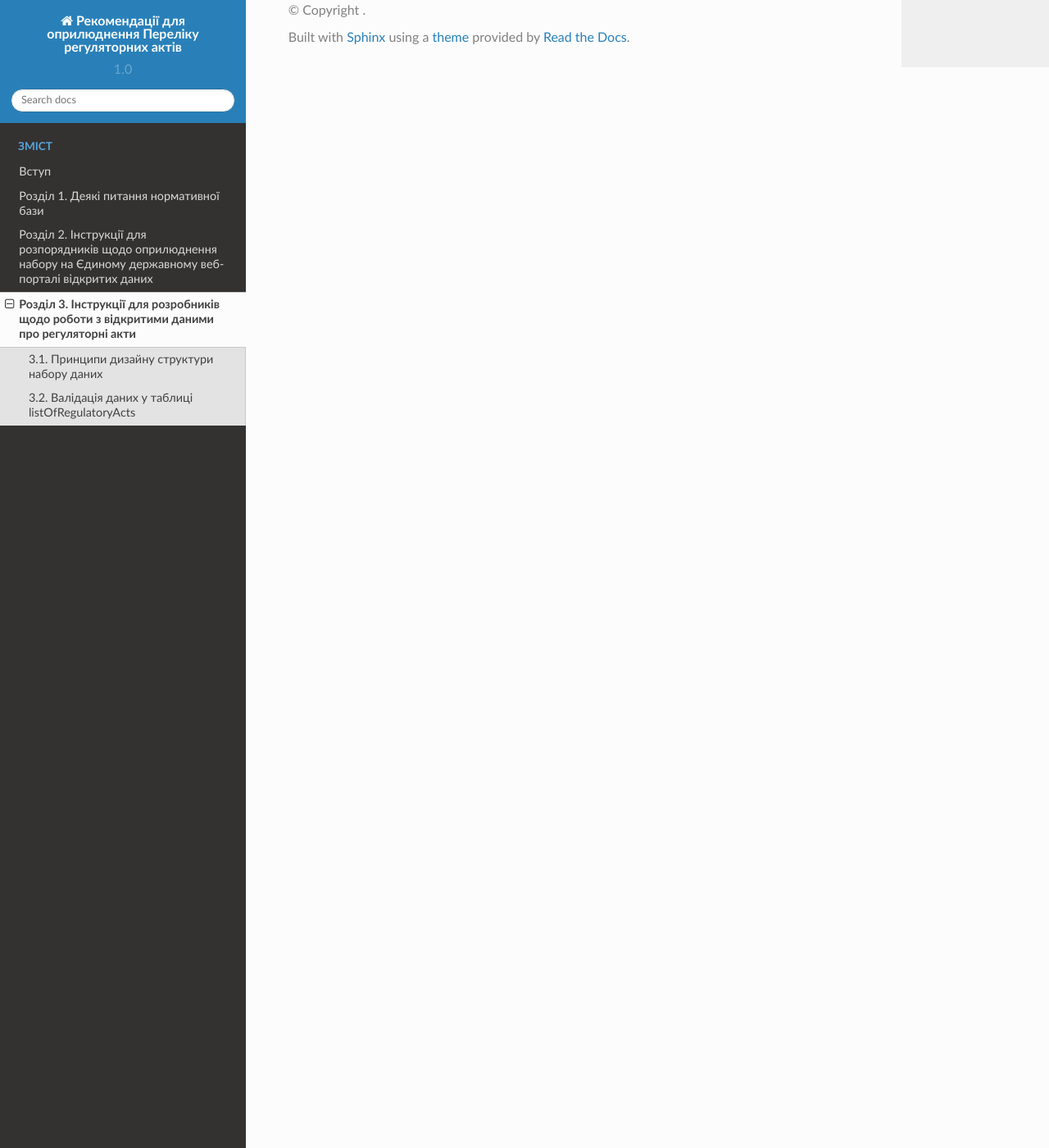
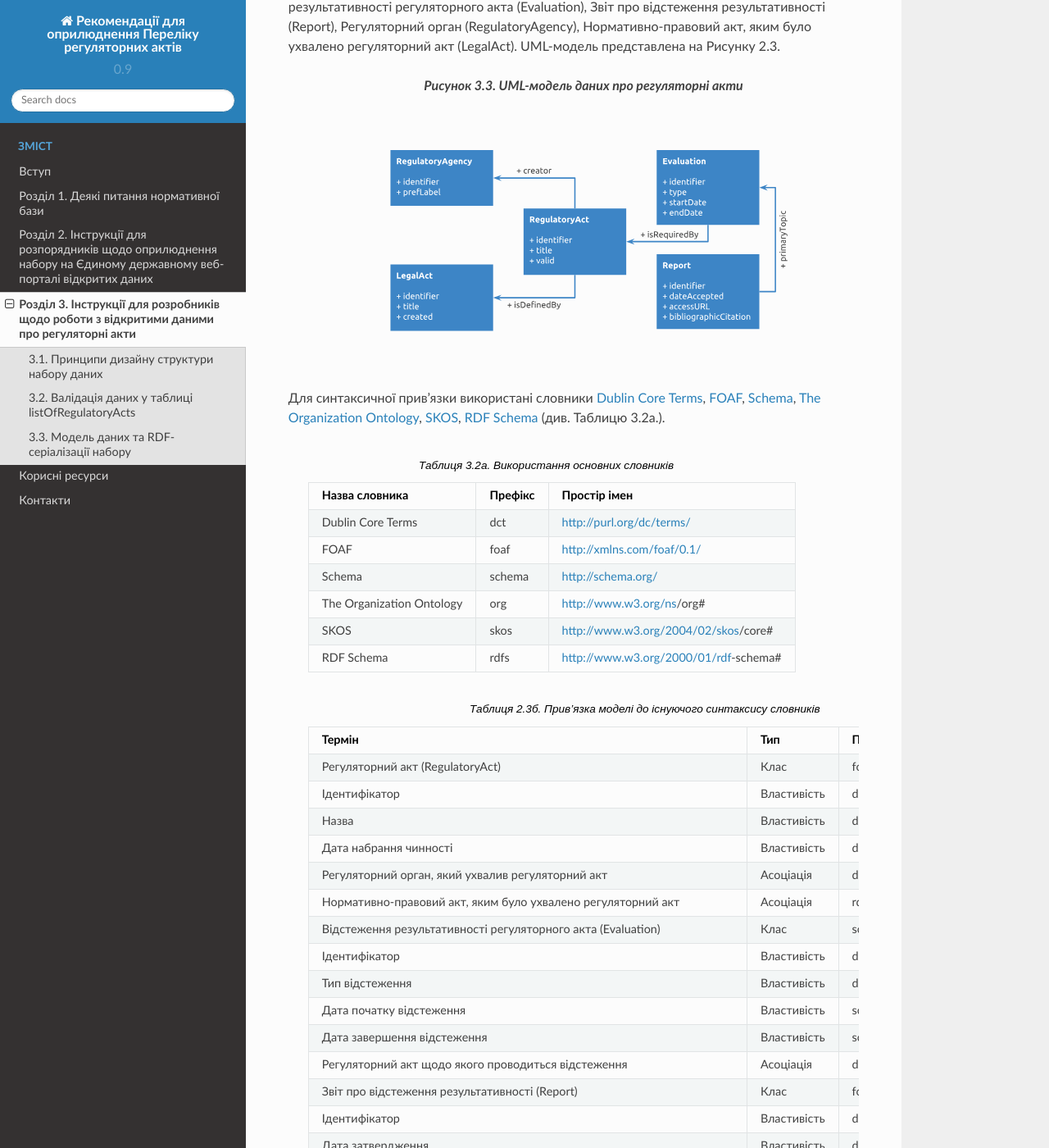
Before and after one commit to tapas-opendata/rods, a Sphinx documentation site: the page built from source/forDewelopers.rst, in a window 1280 px wide and 1400 px high, scrolled down 1825 px. Shown: the whole window at 82% size. Built offline with Sphinx 7.4.7 and the Read the Docs theme 2.0.0, drawn with Linux system fonts in a browser that asks for light colours; some of the changed text lies outside the part shown.

Commit message:
finalized draft

```diff
--- a/source/conf.py
+++ b/source/conf.py
@@ -29,7 +29,7 @@
 author = ''
 
 # The short X.Y version
-version = '1.0'
+version = '0.9'
 # The full version, including alpha/beta/rc tags
 #release = ''
 
--- a/source/forDewelopers.rst
+++ b/source/forDewelopers.rst
@@ -4,7 +4,7 @@
 
 3.1. Принципи дизайну структури набору даних
 **************************************************
-В основу розробки рекомендацій для розпорядників наступні принципи:
+Для розробки рекомендацій для розпорядників використані наступні принципи:
 
 		.. hlist::
 			:columns: 1
@@ -44,3 +45,67 @@
 			periodicEvaluation Date,Значення відповідає формату ISO 8601 (рррр-мм-дд).,^\d{4}-([0]\d|1[0-2])-([0-2]\d|3[01])$
 			periodicEvaluation AccessURL,Посилання має розпочинатися з “http://” або “https://” (стандарт RFC 3986) або має бути вказано “не застосовується”.,^(https?:\/\/.+|не застосовується)$
 			periodicEvaluation BibliographicCitation,Комірка має бути заповненою.,^.+$
+
+
+
+3.3. Модель даних та RDF-серіалізації набору
+**************************************************
+
+Модель включає п’ять класів: Регуляторний акт (RegulatoryAct), Відстеження результативності регуляторного акта (Evaluation), Звіт про відстеження результативності (Report), Регуляторний орган (RegulatoryAgency), Нормативно-правовий акт, яким було ухвалено регуляторний акт (LegalAct). UML-модель представлена на Рисунку 2.3.
+
+	.. centered:: *Рисунок 3.3. UML-модель даних про регуляторні акти*
+
+	.. image:: assets/uml-model.svg
+		:alt: Рисунок 3.3. UML-модель даних про регуляторні акти
+		:width: 550 px
+		:align: center
+
+
+Для синтаксичної прив’язки використані словники `Dublin Core Terms <http://dublincore.org/>`_, `FOAF <http://xmlns.com/foaf/spec/>`_, `Schema <https://schema.org/>`_, `The Organization Ontology <https://www.w3.org/TR/vocab-org/>`_, `SKOS <https://www.w3.org/TR/swbp-skos-core-spec/>`_, `RDF Schema <https://www.w3.org/TR/rdf-schema/>`_ (див. Таблицю 3.2а.).
+
+
+		.. csv-table:: Таблиця 3.2а. Використання основних словників
+			:header-rows: 1
+
+			Назва словника,Префікс,Простір імен
+			Dublin Core Terms,dct,http://purl.org/dc/terms/
+			FOAF,foaf,http://xmlns.com/foaf/0.1/
+			Schema,schema,http://schema.org/
+			The Organization Ontology,org,http://www.w3.org/ns/org#
+			SKOS,skos,http://www.w3.org/2004/02/skos/core#
+			RDF Schema,rdfs,http://www.w3.org/2000/01/rdf-schema#
+
+
+		.. csv-table:: Таблиця 2.3б. Прив’язка моделі до існуючого синтаксису словників
+			:header-rows: 1
+
+			Термін,Тип,Прив’язка синтаксису
+			Регуляторний акт (RegulatoryAct),Клас,foaf:document
+			Ідентифікатор,Властивість,dct:identifier
+			Назва,Властивість,dct:title
+			Дата набрання чинності,Властивість,dct:valid
+			"Регуляторний орган, який ухвалив регуляторний акт",Асоціація,dct:creator
+			"Нормативно-правовий акт, яким було ухвалено регуляторний акт",Асоціація,rdfs:isDefinedBy
+			Відстеження результативності регуляторного акта (Evaluation),Клас,schema:Event
+			Ідентифікатор,Властивість,dct:identifier
+			Тип відстеження,Властивість,dct:type
+			Дата початку відстеження,Властивість,schema:startDate
+			Дата завершення відстеження,Властивість,schema:endDate
+			Регуляторний акт щодо якого проводиться відстеження,Асоціація,dct:isRequiredBy
+			Звіт про відстеження результативності (Report),Клас,foaf:document
+			Ідентифікатор,Властивість,dct:identifier
+			Дата затвердження,Властивість,dct:dateAccepted
+			URL для доступу,Властивість,dct:accessURL
+			Бібліографічне посилання,Властивість,dct:bibliographicCitation
+			"Обстеження, за результатами якого затверджено звіт",Асоціація,foaf:primaryTopic
+			Регуляторний орган (RegulatoryAgency),Клас,org:Organization
+			Ідентифікатор,Властивість,org:identifier
+			Назва,Властивість,skos:prefLabel
+			"Нормативно-правовий акт, яким було ухвалено регуляторний акт (LegalAct)",Клас,foaf:document
+			Ідентифікатор,Властивість,dct:identifier
+			Назва,Властивість,dct:title
+			Дата ухвалення,Властивість,dct:created
+
+Завантажити RDF-схему можна за посиланням - :download:`rdf_schema_0.9.ttl <assets/rdf_schema_0.9.ttl>`.
+
+.. підхід legislation.gov.uk: https://www.legislation.gov.uk/developer/formats/rdf
--- a/source/forPublishers.rst
+++ b/source/forPublishers.rst
@@ -17,7 +17,7 @@
 
 		name,title,description,datatype
 		identifier,Унікальний ідентифікатор регуляторного акту,"Номер нормативно-правового акту, яким був прийнятий регуляторний акт, та дата його прийняття у форматі ISO 8601 (рррр-мм-дд), що розділені символом “-” (дефіс). Наприклад, регуляторний акт затверджений рішенням №719 від 29 травня 2014 року матиме ідентифікатор 719-2014-05-29. Регуляторні органи можуть використовувати також власні унікальні ідентифікатори.",string
-		regulatoryAgency LegalName,Повна назва регуляторного органу,"Повна назва органу, що прийняв регуляторний акт, наприклад, Вінницька міська рада.",string
+		regulatoryAgency PrefLabel,Повна назва регуляторного органу,"Повна назва органу, що прийняв регуляторний акт, наприклад, Вінницька міська рада.",string
 		regulatoryAgency Identifier,Ідентифікатор регуляторного органу,"Номер регуляторного органу у Єдиному державному реєстрі юридичних осіб, фізичних осіб-підприємців та громадських формувань (ЄДР). Наприклад, 01411082.
 		Якщо регуляторний орган не має номеру в ЄДР, вказати - null. У електронних таблицях (Microsoft Excel, LibreOffice Calc, Google Таблиці) колонка повинна мати текстовий формат.",string
 		title,Назва регуляторного акту,"Назва регуляторного акту, наприклад, Порядок встановлення режиму роботи закладів торгівлі, ресторанного господарства, сфери послуг та розваг.",string
@@ -46,7 +46,7 @@
 
 2.2. Шаблони та приклади заповнення таблиць
 ************************************************************
-Завантажити шаблон таблиці можна за посиланням - :download:`listOfRegulatoryActs.xslx <assets/listOfRegulatoryActs.xslx>`. Приклад заповнення доступний у `Google Таблицях <https://docs.google.com/spreadsheets/d/1KG7i_nmUWWcy7lXkzO0JlRH4BNAyIXGVXIJGXWxaoLI/edit?usp=sharing>`_. Завантажити структуру набору у форматах CSV та JSON можна за посиланнями: :download:`structure.csv <assets/structure.csv>`, :download:`structure.json <assets/structure.json>`.
+Завантажити шаблон таблиці можна за посиланням - :download:`listOfRegulatoryActs.xlsx <assets/listOfRegulatoryActs.xlsx>`. Приклад заповнення доступний у `Google Таблицях <https://docs.google.com/spreadsheets/d/1KG7i_nmUWWcy7lXkzO0JlRH4BNAyIXGVXIJGXWxaoLI/edit?usp=sharing>`_. Завантажити структуру набору у форматах CSV та JSON можна за посиланнями: :download:`structure.csv <assets/structure.csv>`, :download:`structure.json <assets/structure.json>`.
 
 
 2.3. Паспорт набору даних
--- a/source/index.rst
+++ b/source/index.rst
@@ -23,7 +23,6 @@
 		- модель даних для розробки програмного забезпечення та обміну даними.
 
 
-
 	.. toctree::
 		:maxdepth: 2
 		:caption: Зміст
@@ -32,9 +31,11 @@
 		legalFramework.rst
 		forPublishers.rst
 		forDewelopers.rst
+		resources.rst
+		contacts.rst
 
 
-Рекомендації розроблені за підтримки проекту `"Прозорість та підзвітність в державному управлінні та послугах" <http://tapas.org.ua/>`_, а також `Державної регуляторної служби України <http://www.drs.gov.ua/>`_ та `Державного агентства з питань електронного урядування України <https://www.e.gov.ua/>`_.
+Рекомендації розроблені `ГО "Агенція журналістики даних" (Texty.org.ua) <http://texty.org.ua/>`_ та `проектом "Регуляторна мапа України" <https://www.facebook.com/%D0%A0%D0%B5%D0%B3%D1%83%D0%BB%D1%8F%D1%82%D0%BE%D1%80%D0%BD%D0%B0-%D0%BC%D0%B0%D0%BF%D0%B0-%D0%A3%D0%BA%D1%80%D0%B0%D1%97%D0%BD%D0%B8-858381311034799/>`_ за підтримки програми `"Прозорість та підзвітність в державному управлінні та послугах" <http://tapas.org.ua/>`_, `Державної регуляторної служби України <http://www.drs.gov.ua/>`_, `Державного агентства з питань електронного урядування України <https://www.e.gov.ua/>`_.
 
 Вміст документу ліцензовано на умовах `Ліцензії Creative Commons Зазначення Авторства 4.0 Міжнародна <https://creativecommons.org/licenses/by/4.0/>`_.
 
```
Also changed, not shown: other parts of source/forDewelopers.rst (+5 -4 lines), source/contacts.rst (added, +17 -0 lines), source/resources.rst (added, +15 -0 lines), source/assets/uml-model.svg (added), 2 other files.
